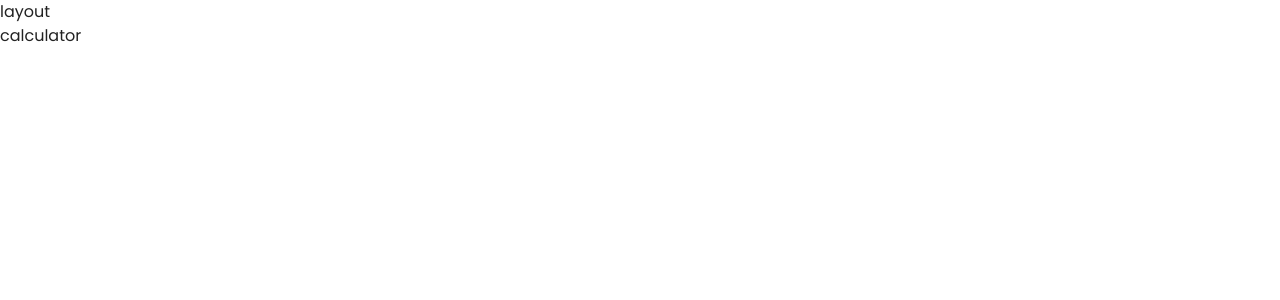
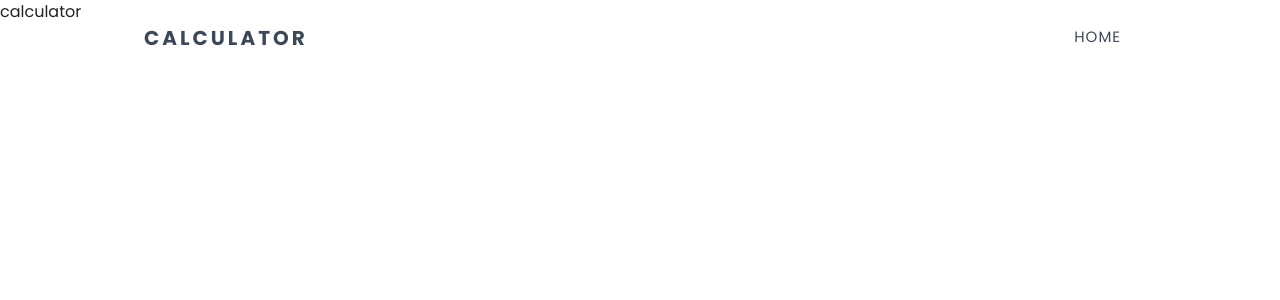
Before and after one commit to muhammad-ahmed-gh/minis-mini-projects, a React (Vite) app: page /apps/calculator in a window 1280 px wide. Shown: the top 300 px of the page. Built offline with nearby package versions, Linux system fonts and the light colour scheme.

Commit message:
feat: add app header to layout

```diff
--- /dev/null
+++ b/src/components/AppLayout/AppHeader.tsx
@@ -0,0 +1,47 @@
+import clsx from "clsx";
+import { useEffect, useState } from "react";
+import HeaderBurger from "../UI/HeaderBurger";
+import Container from "../UI/Container";
+import AppHeaderLinks from "./AppHeaderLinks";
+import { useParams } from "react-router";
+import { appsData, type AppRoute } from "../../config/appsConfig";
+
+export default function AppHeader() {
+  const [areWeDown, setAreWeDown] = useState(window.scrollY > 50);
+  const [isMenuOpen, setIsMenuOpen] = useState(false);
+
+  const currentRoute = useParams().appId as AppRoute;
+
+  useEffect(() => {
+    const handleScroll = () => setAreWeDown(window.scrollY > 50);
+    window.addEventListener("scroll", handleScroll);
+
+    return () => window.removeEventListener("scroll", handleScroll);
+  }, []);
+
+  return (
+    <header
+      className={clsx(
+        "fixed z-[9999] top-0 left-0 right-0 transition-[background-color_box-shadow] duration-300 shadow-[0_0_3px_#161c2d26] bg-[#ffffff90] backdrop-blur-[5px]",
+        areWeDown
+          ? "md:shadow-[0_0_3px_#161c2d26] md:bg-[#ffffff90] md:backdrop-blur-[5px]"
+          : "md:shadow-none md:bg-transparent md:backdrop-blur-[0px]",
+      )}
+    >
+      <Container className="flex justify-between items-center h-header-h">
+        <h1 className="uppercase">
+          <a
+            href="#hero"
+            className="font-bold text-[#3c4858] text-[20px] [letter-spacing:3px]"
+          >
+            {appsData[currentRoute].headerLogo}
+          </a>
+        </h1>
+        <div className="flex items-center">
+          <HeaderBurger isMenuOpen={isMenuOpen} setIsMenuOpen={setIsMenuOpen} />
+          <AppHeaderLinks isMenuOpen={isMenuOpen} />
+        </div>
+      </Container>
+    </header>
+  );
+}
--- /dev/null
+++ b/src/components/AppLayout/AppHeaderLinks.tsx
@@ -0,0 +1,33 @@
+import clsx from "clsx";
+import { appsData, type AppRoute } from "../../config/appsConfig";
+import { NavLink, useParams } from "react-router";
+
+type Props = {
+  isMenuOpen: boolean;
+};
+
+export default function AppHeaderLinks(props: Props) {
+  const currentRoute = useParams().appId as AppRoute;
+
+  return (
+    <ul
+      className={clsx(
+        "flex flex-col absolute top-full left-0 w-full overflow-hidden transition-[max-height] md:overflow-visible duration-300 md:static md:w-auto md:flex-row md:items-center md:max-h-[initial]",
+        props.isMenuOpen ? "max-h-[300px]" : "max-h-0",
+      )}
+    >
+      {appsData[currentRoute].headerLinks.map((link) => (
+        <li key={link.id}>
+          <NavLink
+            to={link.href}
+            className={clsx(
+              "block p-[10px_10px] bg-white uppercase text-[15px] [letter-spacing:1px] cursor-pointer transition-colors duration-300 md:bg-transparent md:py-[25px] md:px-[15px] text-[#3c4858] hover:text-primary-dark",
+            )}
+          >
+            {link.label}
+          </NavLink>
+        </li>
+      ))}
+    </ul>
+  );
+}
--- a/src/components/Apps.tsx
+++ b/src/components/HomePage/Apps.tsx
@@ -1,6 +1,6 @@
-import { appsData } from "../config/mainConfigs";
-import Card from "./UI/Card";
-import Container from "./UI/Container";
+import { cardsData } from "../../config/homeConfigs";
+import Card from "../UI/Card";
+import Container from "../UI/Container";
 
 export default function Apps() {
   return (
@@ -17,7 +17,7 @@ export default function Apps() {
           quiz, and more
         </p>
         <div className="mt-[48px] flex flex-wrap justify-center gap-[30px] ">
-          {appsData.map((appData) => (
+          {cardsData.map((appData) => (
             <Card
               key={appData.id}
               title={appData.title}
--- a/src/components/HomeHeader.tsx
+++ b/src/components/HomePage/HomeHeader.tsx
@@ -1,8 +1,8 @@
 import clsx from "clsx";
 import { useEffect, useState } from "react";
-import HeaderLinks from "./HeaderLink";
-import HeaderBurger from "./HeaderBurger";
-import Container from "./UI/Container";
+import HomeHeaderLinks from "./HomeHeaderLinks";
+import HeaderBurger from "../UI/HeaderBurger";
+import Container from "../UI/Container";
 
 export default function HomeHeader() {
   const [areWeDown, setAreWeDown] = useState(window.scrollY > 50);
@@ -35,7 +35,7 @@ export default function HomeHeader() {
         </h1>
         <div className="flex items-center">
           <HeaderBurger isMenuOpen={isMenuOpen} setIsMenuOpen={setIsMenuOpen} />
-          <HeaderLinks isMenuOpen={isMenuOpen} />
+          <HomeHeaderLinks isMenuOpen={isMenuOpen} />
         </div>
       </Container>
     </header>
--- a/src/components/HeaderLink.tsx
+++ b/src/components/HomePage/HomeHeaderLinks.tsx
@@ -1,13 +1,13 @@
 import clsx from "clsx";
 import { useContext } from "react";
-import { CurrSectionContext } from "../context/CurrSection";
-import { headerLinks } from "../config/mainConfigs";
+import { CurrSectionContext } from "../../context/CurrSection";
+import { headerLinks } from "../../config/homeConfigs";
 
 type Props = {
   isMenuOpen: boolean;
 };
 
-export default function HeaderLinks(props: Props) {
+export default function HomeHeaderLinks(props: Props) {
   const currSection = useContext(CurrSectionContext);
 
   return (
--- a/src/components/Landing.tsx
+++ b/src/components/HomePage/Landing.tsx
@@ -1,6 +1,6 @@
 import { useEffect, useRef } from "react";
-import Container from "./UI/Container";
-import { sleep } from "../utils/mainUtils";
+import Container from "../UI/Container";
+import { sleep } from "../../utils/mainUtils";
 
 const words = [
   "Prayer Times",
--- /dev/null
+++ b/src/config/appsConfig.ts
@@ -0,0 +1,128 @@
+// import { useParams } from "react-router";
+// import CalculatorApp from "../apps/CalculatorApp";
+// import CurrencyConverterApp from "../apps/CurrencyConverterApp";
+// import NotesApp from "../apps/NotesApp";
+// import PrayerTimesApp from "../apps/PrayerTimesApp";
+// import QuizApp from "../apps/QuizApp";
+// import TodoListApp from "../apps/TodoListApp";
+// import WeatherApp from "../apps/WeatherApp";
+// import ClockApp from "../apps/ClockApp";
+
+// export const appsMap = {
+//   calculator: <CalculatorApp />,
+//   weather: <WeatherApp />,
+//   notes: <NotesApp />,
+//   todo: <TodoListApp />,
+//   clock: <ClockApp />,
+//   quiz: <QuizApp />,
+//   "currency-converter": <CurrencyConverterApp />,
+//   "prayer-times": <PrayerTimesApp />,
+// };
+
+export type AppRoute =
+  | "calculator"
+  | "weather"
+  | "notes"
+  | "todo"
+  | "clock"
+  | "quiz"
+  | "currency-converter"
+  | "prayer-times";
+
+type HeaderLinks = {
+  id: number;
+  label: string;
+  href: string;
+  target?: string;
+  rel?: string;
+}[];
+
+type AppsData = {
+  [route in AppRoute]: {
+    headerLogo: string;
+    headerLinks: HeaderLinks;
+  };
+};
+
+export const appsData: AppsData = {
+  calculator: {
+    headerLogo: "Calculator",
+    headerLinks: [
+      {
+        id: 1,
+        label: "home",
+        href: "/",
+      },
+    ],
+  },
+  weather: {
+    headerLogo: "Weather",
+    headerLinks: [
+      {
+        id: 1,
+        label: "home",
+        href: "/",
+      },
+    ],
+  },
+  notes: {
+    headerLogo: "Notes",
+    headerLinks: [
+      {
+        id: 1,
+        label: "home",
+        href: "/",
+      },
+    ],
+  },
+  todo: {
+    headerLogo: "To-do List",
+    headerLinks: [
+      {
+        id: 1,
+        label: "home",
+        href: "/",
+      },
+    ],
+  },
+  clock: {
+    headerLogo: "Clock",
+    headerLinks: [
+      {
+        id: 1,
+        label: "home",
+        href: "/",
+      },
+    ],
+  },
+  quiz: {
+    headerLogo: "Quiz",
+    headerLinks: [
+      {
+        id: 1,
+        label: "home",
+        href: "/",
+      },
+    ],
+  },
+  "currency-converter": {
+    headerLogo: "Currency Converter",
+    headerLinks: [
+      {
+        id: 1,
+        label: "home",
+        href: "/",
+      },
+    ],
+  },
+  "prayer-times": {
+    headerLogo: "Prayer Times",
+    headerLinks: [
+      {
+        id: 1,
+        label: "home",
+        href: "/",
+      },
+    ],
+  },
+};
--- a/src/config/mainConfigs.ts
+++ b/src/config/homeConfigs.ts
@@ -32,7 +32,7 @@ type Cards = {
   icon: string;
 }[];
 
-export const appsData: Cards = [
+export const cardsData: Cards = [
   {
     id: 1,
     appPath: "calculator",
--- a/src/pages/AppLayout.tsx
+++ b/src/pages/AppLayout.tsx
@@ -1,10 +1,11 @@
 import { Outlet } from "react-router";
+import AppHeader from "../components/AppLayout/AppHeader";
 
 export default function AppLayout() {
 
   return (
     <>
-      <div>layout</div>
+      <AppHeader />
       <Outlet />
     </>
   );
--- a/src/pages/AppRenderer.tsx
+++ b/src/pages/AppRenderer.tsx
@@ -8,10 +8,17 @@ import TodoListApp from "../apps/TodoListApp";
 import WeatherApp from "../apps/WeatherApp";
 import ClockApp from "../apps/ClockApp";
 import NotFoundApp from "./NotFoundApp";
+import type { AppRoute } from "../config/appsConfig";
+import type { ReactNode } from "react";
+
+type AppsMap = {
+  [route in AppRoute]: ReactNode;
+}
 
 export default function AppRenderer() {
   const appId = useParams().appId;
-  const appsMap = {
+
+  const appsMap: AppsMap = {
     calculator: <CalculatorApp />,
     weather: <WeatherApp />,
     notes: <NotesApp />,
--- a/src/pages/Home.tsx
+++ b/src/pages/Home.tsx
@@ -1,6 +1,6 @@
-import Apps from "../components/Apps";
-import HomeHeader from "../components/HomeHeader";
-import Landing from "../components/Landing";
+import Apps from "../components/HomePage/Apps";
+import HomeHeader from "../components/HomePage/HomeHeader";
+import Landing from "../components/HomePage/Landing";
 
 export default function Home() {
   return (
```
Also changed, not shown: src/components/UI/HeaderBurger.tsx (renamed from src/components/HeaderBurger.tsx).
